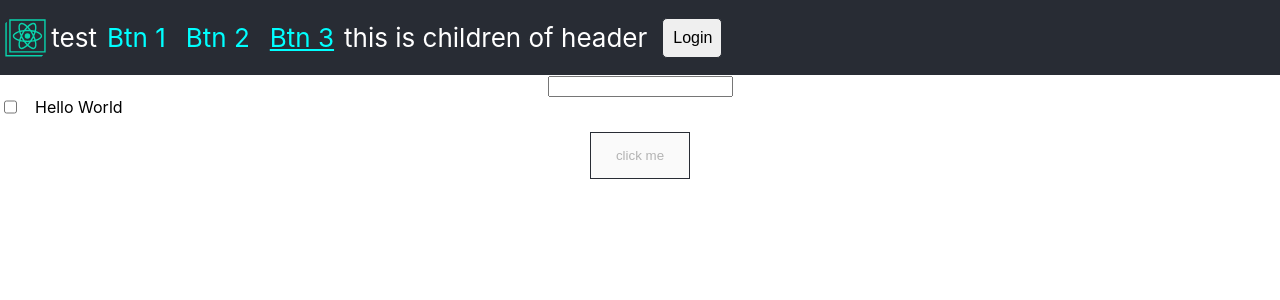
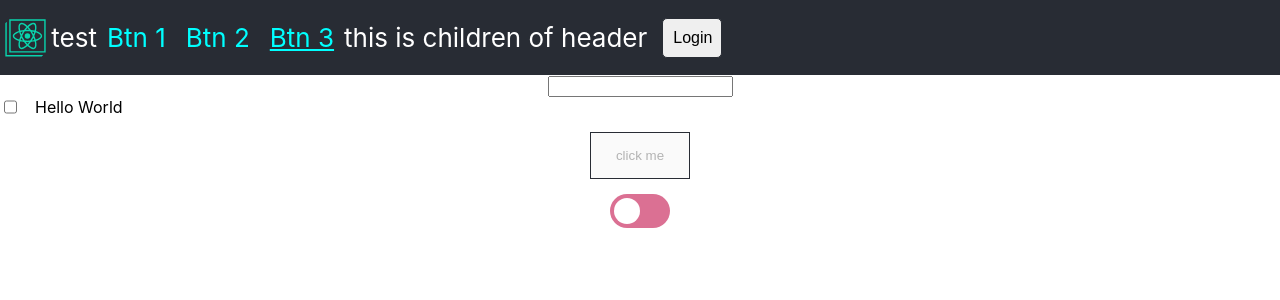
Before and after one commit to AlyonaPianykh/lecture-1-project, a React (Create React App) app: page / in a window 1280 px wide. Shown: the top 300 px of the page. Built offline with nearby package versions, Linux system fonts and the light colour scheme.

Commit message:
Create Toggle

```diff
--- a/src/components/App/App.js
+++ b/src/components/App/App.js
@@ -2,8 +2,7 @@ import React, { Component } from 'react';
 import { people } from '../../constants/people';
 import { Button as Button } from '../Button/Button';
 import { Header } from '../Header/Header';
-import Checkbox from '../Checkbox/Checkbox';
-import { Input } from '../Input/Input';
+import {Toggle} from "../Toggle/Toggle";
 import { Form } from "../Form/Form";
 
 import './App.css';
@@ -63,13 +62,14 @@ class AppTheReal extends Component {
     );
   }
 
-  onApplyBtnClick() {
-    const {isDarkTheme} = this.state;
+    onApplyBtnClick() {
+        const {isDarkTheme, isToggleChecked} = this.state;
 
-    this.setState({
-      isDarkTheme: !isDarkTheme
-    });
-  };
+        this.setState({
+            isToggleChecked: !isToggleChecked,
+            isDarkTheme: !isDarkTheme
+        });
+    }
 
   onFormSubmit = () => {
       const {showSuccess} = this.state;
@@ -81,7 +81,7 @@ class AppTheReal extends Component {
   };
 
   render() {
-    const { isDarkTheme , showSuccess} = this.state;
+    const { isDarkTheme , showSuccess, isToggleChecked} = this.state;
 
     const darkThemeClass = isDarkTheme ? `${CN}__dark` : '';
 
@@ -98,6 +98,8 @@ class AppTheReal extends Component {
 
           {showSuccess && <div>ALL GOOD</div> } {/*We use logical and that show or hide elements that Look flags in state*/}
 
+          <Toggle isChecked={isToggleChecked} onChange={this.onApplyBtnClick}/>
+
       </div>
     );
   }
--- /dev/null
+++ b/src/components/Toggle/Toggle.css
@@ -0,0 +1,47 @@
+.toggle-wrap {
+    position: relative;
+    display: inline-block;
+    width: 60px;
+    height: 34px;
+}
+
+.toggle-wrap input {display:none;}
+
+.toggle-el {
+    position: relative;
+    cursor: pointer;
+    border-radius: 34px;
+    height: 100%;
+    width: 100%;
+    background-color: palevioletred;
+    -webkit-transition: .4s;
+    transition: .4s;
+}
+
+.toggle-el:before {
+    content: "";
+    position: absolute;
+    border-radius: 50%;
+    height: 26px;
+    width: 26px;
+    left: 4px;
+    bottom: 4px;
+    background-color: white;
+    -webkit-transition: .25s;
+    transition: .25s;
+}
+
+input:checked + .toggle-el {
+    background-color: lightseagreen;
+    box-shadow: inset 0 -20px 37px 0px rgba(0, 0, 0, 0.36);
+}
+
+input:focus + .toggle-el {
+    box-shadow: 0 0 1px lightseagreen;
+}
+
+input:checked + .toggle-el:before {
+    -webkit-transform: translateX(26px);
+    -ms-transform: translateX(26px);
+    transform: translateX(26px);
+}
--- /dev/null
+++ b/src/components/Toggle/Toggle.js
@@ -0,0 +1,25 @@
+import React, {Component} from 'react';
+import './Toggle.css';
+
+export class Toggle extends Component {
+
+    constructor(props) {
+        super(props);
+    }
+
+    render() {
+
+        const {type = 'checkbox', isToggleChecked, onChange} = this.props;
+
+        return (
+            <label className="toggle-wrap">
+                <div>{this.props.label}</div>
+                <input type={type}
+                       checked={isToggleChecked}
+                       onChange={onChange}
+                />
+                <div className="toggle-el"></div>
+            </label>
+        );
+    }
+}
```
